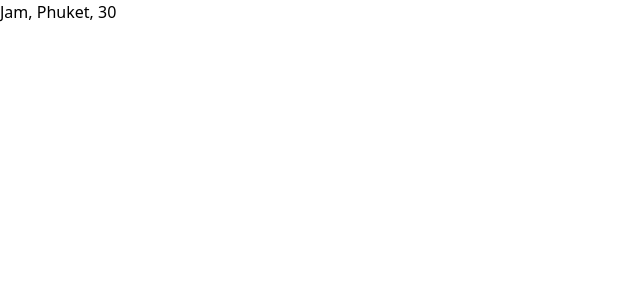
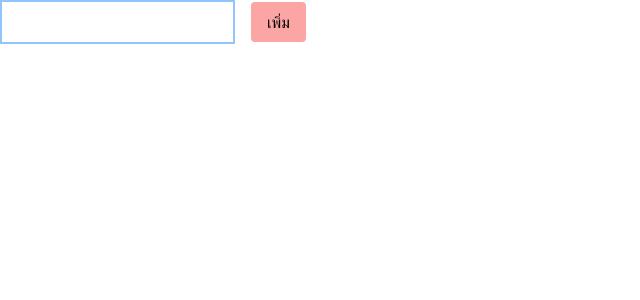
Before and after one commit to soAcademy/workshop-state-and-event, a React (Create React App) app: page / in a window 1280 px wide. Shown: the top 300 px of the page, without its empty margins (0-640 px from the left). Built offline with nearby package versions, Linux system fonts and the light colour scheme.

Commit message:
feat: add ToDoList

```diff
--- a/src/App.js
+++ b/src/App.js
@@ -1,9 +1,12 @@
 import React from "react";
-import LocalStorage4 from "./localstorages/LocalStorage4";
+// import LocalStorage4 from "./localstorages/LocalStorage4";
+// import Prop4 from "./PropsAnswer/Prop4";
+import ToDoList1 from "./todolists/ToDoList1";
 
 const App = () => (
 
-  <LocalStorage4 />
+  // <LocalStorage4 />
+    <ToDoList1 />
 );
 
 export default App;
--- a/src/Effects/Effect4.js
+++ b/src/Effects/Effect4.js
@@ -19,3 +19,8 @@ const Effect4 = () => {
 };
 
 export default Effect4;
+
+//การ Initialize useEffect
+//ถ้าไม่ใส่ จะทำงานทุกๆ การเปลี่ยนแปลง
+//ถ้าใส่ [] จะทำงานครั้งแรกที่โหลด
+//ถ้าใส่ชื่อตัวแปร [name, location] จะทำงานทุกครั้งที่ตัวแปรนั้นๆ มีการเปลี่ยนแปลง
--- a/src/Props/Prop4.js
+++ b/src/Props/Prop4.js
@@ -1,5 +1,5 @@
 import React, { useState } from "react";
-const ComponentIncrease = ({ counter, setCounter }) => (
+const ComponentIncrease = ({ counter, setCounter }) => (  //ลูก
   <div>
     <button
       className="bg-green-200 m-3 rounded-lg p-2"
@@ -9,7 +9,7 @@ const ComponentIncrease = ({ counter, setCounter }) => (
     </button>
   </div>
 );
-const ComponentDecrease = ({ counter, setCounter }) => (
+const ComponentDecrease = ({ counter, setCounter }) => (   //ลูก
   <div>
     <button
       className="bg-red-200 m-3 rounded-lg p-2"
@@ -20,7 +20,7 @@ const ComponentDecrease = ({ counter, setCounter }) => (
   </div>
 );
 const Prop4 = () => {
-  const [counter, setCounter] = useState(0);
+  const [counter, setCounter] = useState(0); //Parent
   return (
     <>
       {counter}
--- /dev/null
+++ b/src/todolists/ToDoList1.js
@@ -0,0 +1,34 @@
+import react, { useState, useEffect } from "react";
+
+const ToDoList1 = () => {
+  // const [tasks, setTasks] = useState();
+
+  const addTask = (e) => {
+    e.preventDefault();
+    const _tasks = JSON.parse(localStorage.getItem("tasks")) ?? [];
+    // console.log(e.target["tasks"].value);
+    const newTasks = [
+      ..._tasks,
+      {
+        task: e.target["task"].value,
+      },
+    ];
+    localStorage.setItem("tasks", JSON.stringify(newTasks));
+  };
+  return (
+    <>
+      <form onSubmit={(e) => addTask(e)}>
+        <input
+          type="text"
+          id="task"
+          className="mr-4 py-2 border-2 border-blue-300"
+        />
+        <button type="submit" className="px-4 py-2 bg-red-300 rounded ">
+          เพิ่ม
+        </button>
+      </form>
+    </>
+  );
+};
+
+export default ToDoList1;
```
